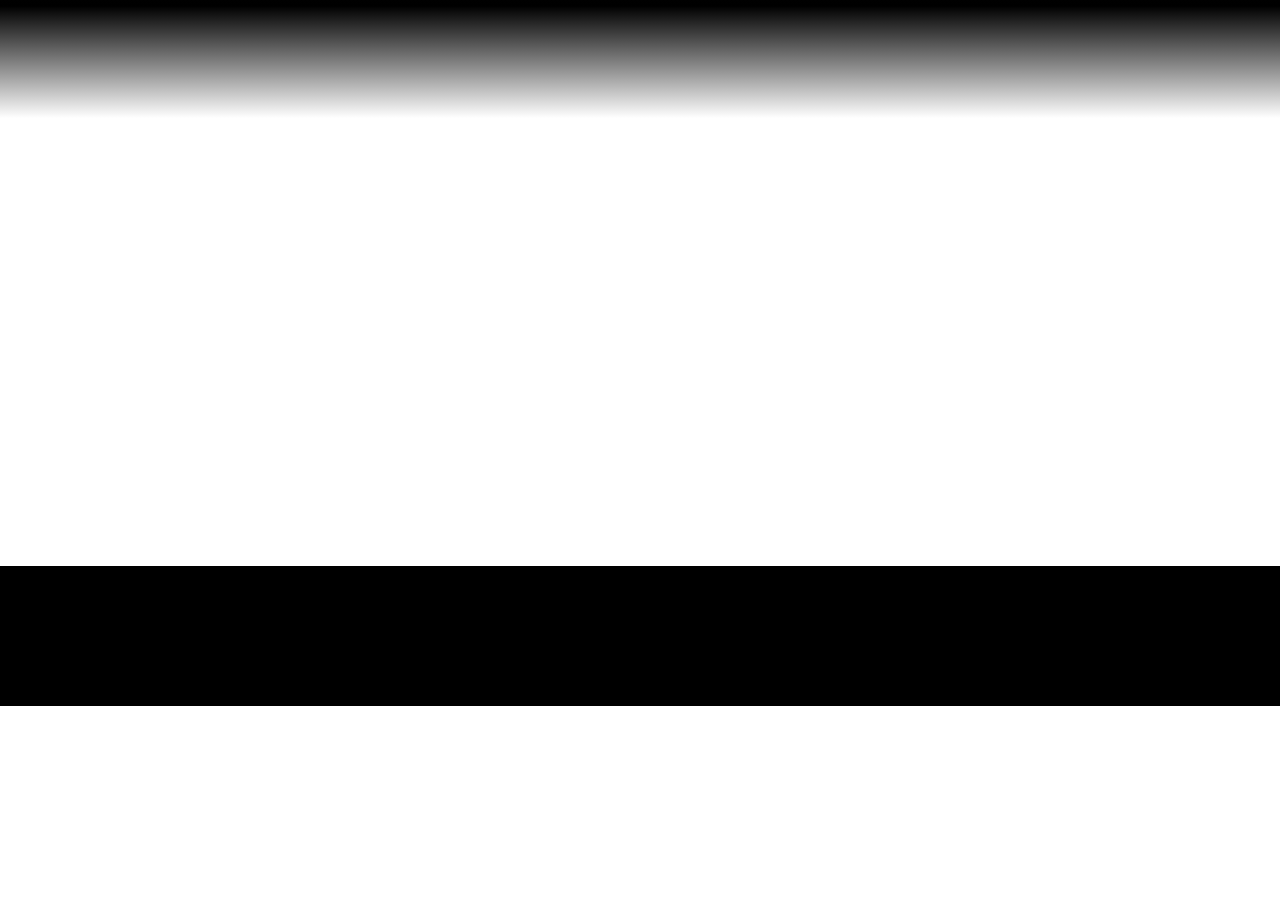
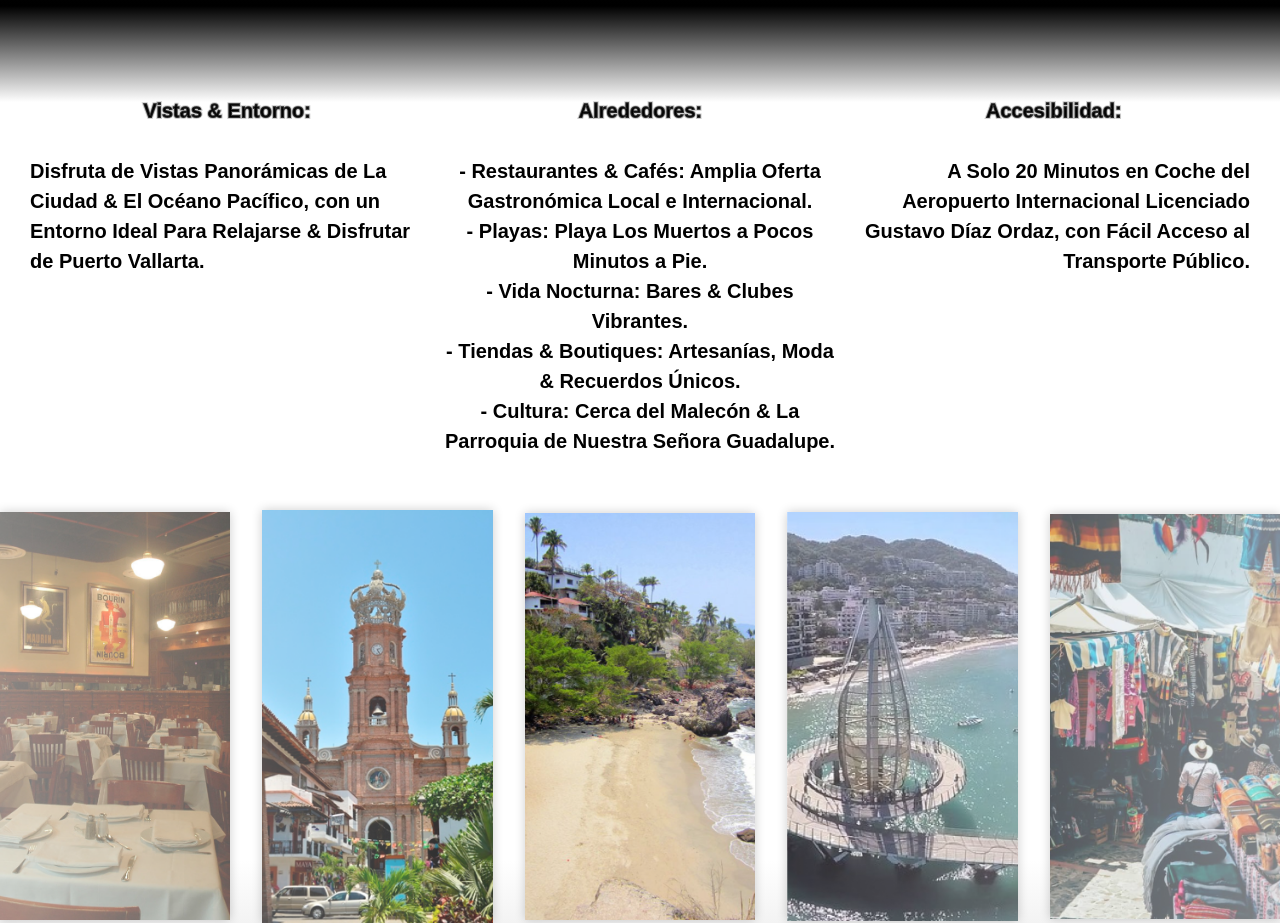
Before and after one commit to kevinvilla01/MansionOrozco, a PHP site: page /ubication.html in a window 1280 px wide. Shown: the part 833-1756 px from the top of the page. Before the commit the page ends 1539 px from the top, so only its background shows below. Run offline with PHP 8.4, Linux system fonts and the light colour scheme; some libraries are stand-ins or nearby versions.

Commit message:
Ubi lista

```diff
--- a/Web/Estilos.css
+++ b/Web/Estilos.css
@@ -925,7 +925,6 @@ Aquí termina la barra de navegación
 {
     margin: auto;
     margin: 5px;
-    display: flex;
     width: 64%;
     height: 565px;
     justify-items: center;
@@ -941,13 +940,21 @@ Aquí termina la barra de navegación
 #ubi_text1
 {
     font-family: Arial;
-    font-size: 24px;
+    font-size: 28px;
     color: #ffffff;
     text-align: center;
-    margin-top: 40px;
-    margin-left: 20px;
-    margin-right: 20px;
+    margin: 15px;
 }
+
+#ubi_Ttext1
+{
+    font-family: Arial;
+    font-size: 40px;
+    color: #ffffff;
+    text-align: center;
+    -webkit-text-stroke: 4px rgba(255, 255, 255, 0.37);
+}
+
 #barra10
 {
     background: linear-gradient(to top, #252525,#404040,#626262);
@@ -970,12 +977,89 @@ Aquí termina la barra de navegación
 {
     background: linear-gradient(to top, #ffffff,#ffffff,#ffffff,#ffffff,#ffffff, #000000);
     width: 100%;
-    height: 160vh;
+    height: 190vh;
+    display: flex;
+    justify-content: space-between;
+    padding: 20px;
 }
+
+.utxt1 {
+    font-size: 20px;
+    font-weight: 600;
+    width: 45%;
+    padding: 10px;
+    text-align: left
+}
+
+.utxt2 {
+    list-style: circle;
+    font-size: 20px;
+    font-weight: 600;
+    text-align: center;
+    width: 45%;
+    padding: 10px;
+}
+
+.utxt3 {
+    font-size: 20px;
+    font-weight: 600;
+    text-align: right;
+    width: 45%;
+    padding: 10px;
+}
+
+#uTtxt1
+{
+    font-family: Arial;
+    font-size: 20px;
+    color: #000000;
+    text-align: center;
+    font-weight: 1000;
+    -webkit-text-stroke: 2px rgba(116, 116, 116, 0.37);
+}
+
+#uTtxt2
+{
+    font-family: Arial;
+    font-size: 20px;
+    color: #000000;
+    text-align: center;
+    font-weight: 1000;
+    -webkit-text-stroke: 2px rgba(116, 116, 116, 0.37);
+}
+
+#uTtxt3
+{
+    font-family: Arial;
+    font-size: 20px;
+    color: #000000;
+    text-align: center;
+    font-weight: 1000;
+    -webkit-text-stroke: 2px rgba(116, 116, 116, 0.37);
+}
+
 .ubi_part2-2
 {
-    background-color: #000000;
+    background: linear-gradient(to bottom, #ffffff,#ffffff,#ffffff,#ffffff,#ffffff,#ffffff,#ffffff, #f3f3f3);
     width: 100%;
-    height: 40vh;
+    height: 70vh;
+}
+
+.galeria {
+    display: flex;
+    flex-wrap: nowrap;
+    justify-content: space-between;
+    align-items: center;
+    gap: 10px;
+}
+
+.galeria img {
+    width: 18%;
+    box-shadow: 0 0 10px rgba(0, 0, 0, 0.2);
+}
+
+.galeria img:hover {
+    transform: scale(1.1);
+    transition: all 0.3s ease;
 }
 /**aquí termina los estilos de ubicación**/
--- a/Web/ubication.html
+++ b/Web/ubication.html
@@ -51,8 +51,8 @@
             </script>
         <link rel="stylesheet" href="Estilos.css">
         <title>Ubicación</title>
-        </head>
-      <body id="contacto">
+    </head>
+    <body id="contacto">
 
         <nav id="MO" class="bg-primary shadow-md py-4">
             <img id="logo" src="Logo-invertido.png" width="60" height="80" alt="Logo_Masión_Orozco" class="image">
@@ -68,7 +68,7 @@
             <div class="max-w-screen-lg mx-auto flex justify-between items-center">
               <ul id="MO2" class="flex space-x-4">
                 <li id="MO3"><a id="MO1" href="index.html">Generalidades del Hotel</a></li>
-                <li id="MO3"><a id="MO1" href="">Promociones</a></li>
+                <li id="MO3"><a id="MO1" href="Ofertas.html">Promociones</a></li>
                 <li id="MO3"><a id="MO1" href="ubication.html">Ubicación</a></li>
                 <li id="MO3"><a id="MO1" href="Cat.html">Alojamiento</a></li>
                 <li id="MO3"><a id="MO1" href="contactanos.html">Contacto</a></li>
@@ -93,9 +93,13 @@
                 <img src="ubi_foto.png" width="100%" height="100%" id="ubi_foto1">
             </div>
             <div class="ubi_part1-2">
-                    <p id="ubi_text1">¡Encuentranos!<br><br><br>
-                    El Hotel Mansión Orozco se encuentra en la vibrante Zona Romántica de Puerto Vallarta, <br>una de las áreas más encantadoras y populares de la ciudad.<br><br><br>
-                    Nuestra dirección es Basilio Badillo 370, Zona Romántica, Emiliano Zapata, 48380 Puerto Vallarta, Jalisco.</p>
+                    <p id="ubi_Ttext1">¡Encuentranos!</p>
+                    <br>
+                    <p id="ubi_text1">El Hotel Mansión Orozco se encuentra en la vibrante Zona Romántica de Puerto Vallarta, una de las áreas más encantadoras y populares de la ciudad.</p>
+                    <br><br>
+                    <p id="ubi_Ttext1">Dirección y GoogleMaps</p>
+                    <br>
+                    <p id="ubi_text1">Nuestra dirección es Basilio Badillo 370, Zona Romántica, Emiliano Zapata, 48380 Puerto Vallarta, Jalisco.</p>
             </div>
             <div class="ubi_part1-3">
                 <iframe src="https://www.google.com/maps/embed?pb=!1m14!1m8!1m3!1d14938.557199157389!2d-105.2329934!3d20.6027828!3m2!1i1024!2i768!4f13.1!3m3!1m2!1s0x8421454d0e565c2d%3A0x89aa58e5127525b9!2sHotel%20Mansi%C3%B3n%20Orozco!5e0!3m2!1ses-419!2smx!4v1722034596013!5m2!1ses-419!2smx" width="98%" height="555" style="border:0;" allowfullscreen="" loading="lazy" referrerpolicy="no-referrer-when-downgrade" id="ubi_map"></iframe>
@@ -104,13 +108,41 @@
         </div>
         <div class="ubi_part2">
             <div class="ubi_part2-1">
-
+                <div class="utxt1">
+                    <br><br>
+                    <h1 id="uTtxt1">Vistas & Entorno:</h1>
+                    <br>
+                    <p>Disfruta de Vistas Panorámicas de La Ciudad & El Océano Pacífico, con un Entorno Ideal Para Relajarse & Disfrutar de Puerto Vallarta.</p>
+                </div>
+                <div class="utxt2">
+                    <br><br>
+                    <h1 id="uTtxt2">Alrededores:</h1>
+                    <br>
+                    <ul>
+                        <li>- Restaurantes & Cafés: Amplia Oferta Gastronómica Local e Internacional.</li>
+                        <li>- Playas: Playa Los Muertos a Pocos Minutos a Pie.</li>
+                        <li>- Vida Nocturna: Bares & Clubes Vibrantes.</li>
+                        <li>- Tiendas & Boutiques: Artesanías, Moda & Recuerdos Únicos.</li>
+                        <li>- Cultura: Cerca del Malecón & La Parroquia de Nuestra Señora Guadalupe.</li>
+                    </ul>
+                </div>
+                <div class="utxt3">
+                    <br><br>
+                    <h1 id="uTtxt3">Accesibilidad:</h1>
+                    <br>
+                    <p>A Solo 20 Minutos en Coche del Aeropuerto Internacional Licenciado Gustavo Díaz Ordaz, con Fácil Acceso al Transporte Público.</p>
+                </div>
             </div>
-
             <div class="ubi_part2-2">
-
+                <br>
+                <div class="galeria">
+                    <img src="Uimg1.png" alt="Imagen 1">
+                    <img src="Uimg2.png" alt="Imagen 2">
+                    <img src="Uimg3.png" alt="Imagen 3">
+                    <img src="Uimg4.png" alt="Imagen 4">
+                    <img src="Uimg5.png" alt="Imagen 5">
+                </div>
             </div>
         </div>
-
-</body>
+    </body>
 </html>
```
Also changed, not shown: Web/Uimg1.png (added), Web/Uimg2.png (added), Web/Uimg3.png (added), Web/Uimg4.png (added), Web/Uimg5.png (added).
